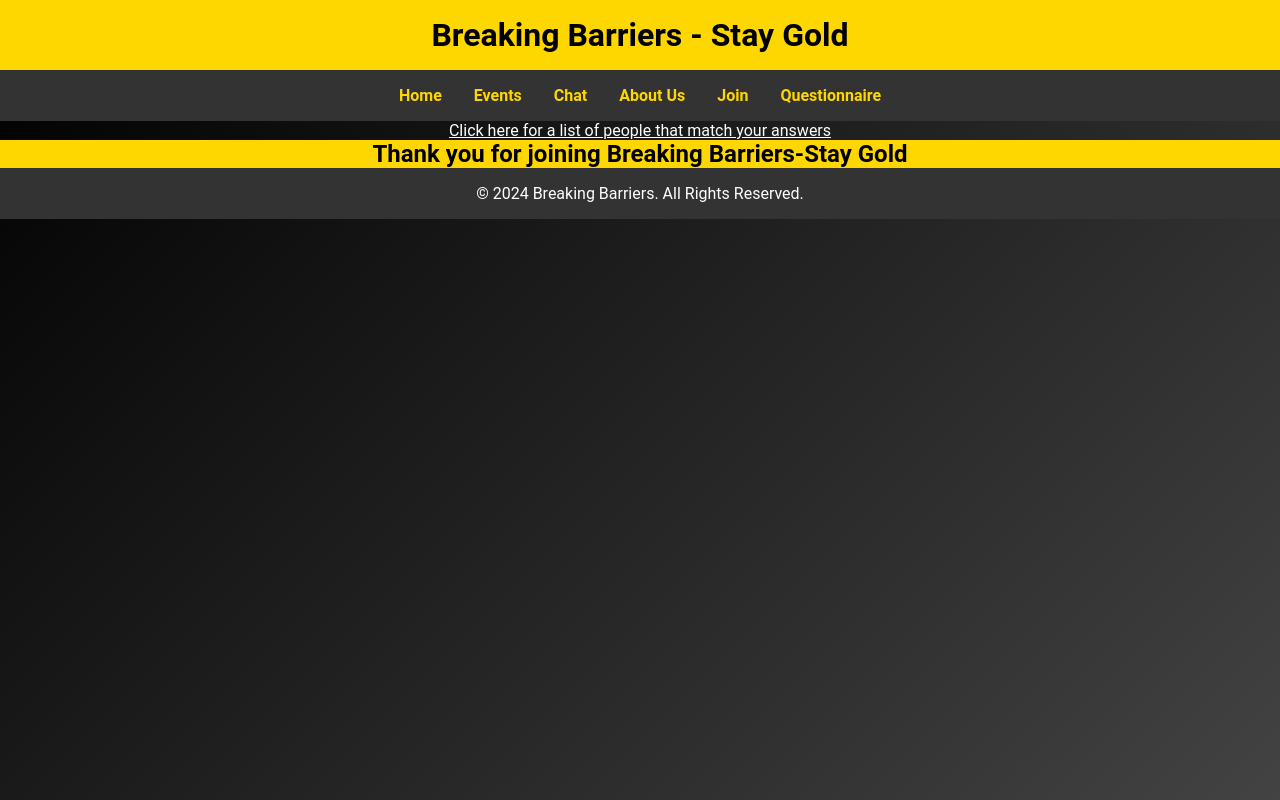
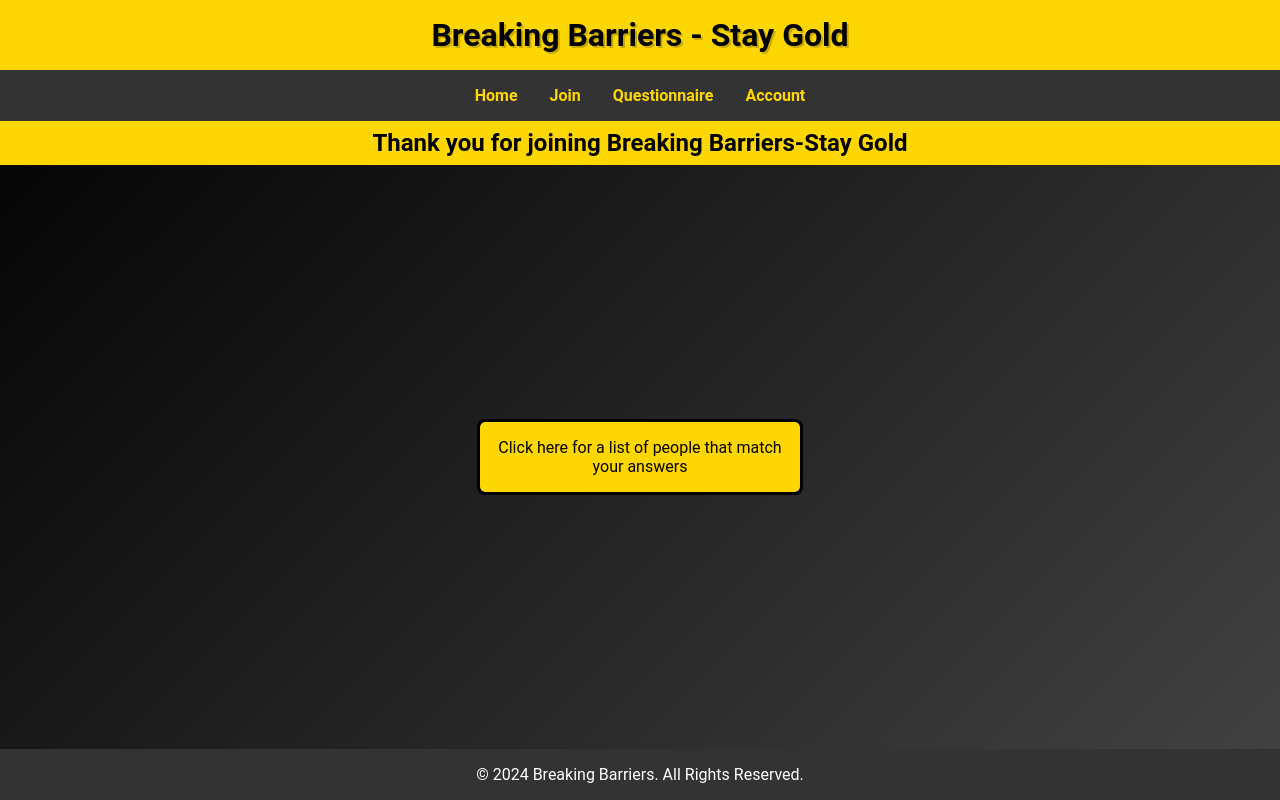
Before and after one commit to Ela-Coding/Ela-Coding, a plain HTML site: page index-signup.html in a window 1280 px wide. Drawn offline with Linux system fonts and the light colour scheme.

Commit message:
big update

```diff
--- /dev/null
+++ b/Account.css
@@ -0,0 +1,85 @@
+* {
+    margin: 0;
+    padding: 0;
+    box-sizing: border-box;
+  }
+
+  body {
+    font-family: 'Roboto', sans-serif;
+    background: linear-gradient(135deg, #000000, #434343);
+    color: #FFFFFF;
+    display: flex;
+    flex-direction: column;
+    min-height: 100vh;
+  }
+
+.submiit {
+    background-color: #ffd700;
+    color: black;
+    padding: 1rem 1rem;
+    box-shadow: 10 8px 8px rgba(0, 0, 0, 0.3);
+    border-radius: 5px;
+    outline: black solid 3px;
+    text-decoration: none;
+    text-align: center;
+    margin: auto;
+    width: 10%;
+}
+
+a:hover {
+scale: 1.1;
+}
+
+
+  h1 {
+    background: #FFD700;
+    color: #000;
+    padding: 1rem 2rem;
+    text-align: center;
+    box-shadow: 0 4px 8px rgba(0, 0, 0, 0.3);
+    text-shadow: #00000034 2px 2px;
+
+  }
+
+  nav {
+    display: flex;
+    justify-content: center;
+    gap: 2rem;
+    background: #333;
+    padding: 1rem 0;
+  }
+
+  nav a {
+    color: #FFD700;
+    text-decoration: none;
+    font-weight: bold;
+    transition: color 0.3s;
+    transition: transform 0.3s;
+  }
+
+  nav a:hover {
+    color: #FFFFFF;
+    transform: scale(1.1);
+      }
+  footer {
+    background: #333;
+    color: #FFFFFF;
+    text-align: center;
+    padding: 1rem 0;
+      }
+
+      .signup {
+          text-align: center;
+          color: #FFD700;
+          height: 100px
+      }
+      .password {
+          text-align: center;
+          color: #FFD700;
+          height: 100px
+      }
+      .age {
+          text-align: center;
+          color: #FFD700;
+          height: 100px;
+      }
--- a/QUESTIONNAIRE.css
+++ b/QUESTIONNAIRE.css
@@ -1,3 +1,13 @@
+h1 {
+    background: #FFD700;
+    color: #000;
+    padding: 1rem 2rem;
+    text-align: center;
+    box-shadow: 0 4px 8px rgba(0, 0, 0, 0.3);
+    text-shadow: #00000034 2px 2px;
+
+}
+
 h2 {
     background-color: #ffd700;
     border-radius: 15px;
@@ -5,6 +15,7 @@ h2 {
     outline: rgb(44, 44, 44) solid 5px;
     box-shadow: 6 4px 10px rgba(0, 0, 0, 0.3);
     text-align: center;
+
 
     }
     body {
@@ -98,10 +109,12 @@ legend {
     text-decoration: none;
     font-weight: bold;
     transition: color 0.3s;
+    transition: transform 0.3s;
   }
 
   nav a:hover {
     color: #FFFFFF;
+    transform: scale(1.1);
   }
   footer {
     background: #333;
--- a/index-signup.html
+++ b/index-signup.html
@@ -36,6 +36,7 @@
     }
 		h2 {
 			text-align: center;
+      padding: 0.5rem 1rem;
 		}
 
     h1 {
@@ -44,6 +45,7 @@
     padding: 1rem 2rem;
     text-align: center;
     box-shadow: 0 4px 8px rgba(0, 0, 0, 0.3);
+    text-shadow: #00000034 2px 2px;
     }
 
     nav {
@@ -59,10 +61,12 @@
       text-decoration: none;
       font-weight: bold;
       transition: color 0.3s;
+      transition: transform 0.3s;
     }
 
     nav a:hover {
       color: #FFFFFF;
+      transform: scale(1.1);
     }
     footer {
       background: #333;
@@ -81,17 +85,29 @@
 			color: white;
 			text-align: center;
 		}
+
+    .submiit {
+    background-color: #ffd700;
+    color: black;
+    padding: 1rem 1rem;
+    box-shadow: 10 8px 8px rgba(0, 0, 0, 0.3);
+    border-radius: 5px;
+    outline: black solid 3px;
+    text-decoration: none;
+    text-align: center;
+    margin: auto;
+    width: 25%;
+    }
   </style>
 	<nav>
     <a href="index.html">Home</a>
-    <a href="index-events.html">Events</a>
-    <a href="#chat">Chat</a>
-    <a href="#about">About Us</a>
 	<a href="index-accout.html">Join</a>
 	<a href="index-questionnaire.html">Questionnaire</a>
+  <a href="index-signup.html">Account</a>
   </nav>
-	<a class="people"href="index-saved-people.html">Click here for a list of people that match your answers</a>
   <h2>Thank you for joining Breaking Barriers-Stay Gold</h2>
+	<a class="submiit"href="index-saved-people.html">Click here for a list of people that match your answers</a>
+
   <footer>
     <p>&copy; 2024 Breaking Barriers. All Rights Reserved.</p>
   </footer>
--- /dev/null
+++ b/index.css
@@ -0,0 +1,142 @@
+* {
+    margin: 0;
+    padding: 0;
+    box-sizing: border-box;
+  }
+
+  body {
+    font-family: 'Roboto', sans-serif;
+    background: linear-gradient(135deg, #000000, #434343);
+    color: #FFFFFF;
+    display: flex;
+    flex-direction: column;
+    min-height: 100vh;
+  }
+
+  header {
+    background: #FFD700;
+    color: #000;
+    padding: 1rem 2rem;
+    text-align: center;
+    box-shadow: 0 4px 8px rgba(0, 0, 0, 0.3);
+    text-shadow: #00000034 2px 2px;
+  }
+
+  nav {
+    display: flex;
+    justify-content: center;
+    gap: 2rem;
+    background: #333;
+    padding: 1rem 0;
+  }
+
+  nav a {
+    color: #FFD700;
+    text-decoration: none;
+    font-weight: bold;
+    transition: color 0.3s;
+    transition: transform 0.3s;
+  }
+
+  nav a:hover {
+    color: #FFFFFF;
+    transform: scale(1.1);
+  }
+
+  .container {
+    flex: 1;
+    padding: 2rem;
+    display: grid;
+    grid-template-columns: 1fr 3fr;
+    gap: 2rem;
+  }
+
+  .sidebar {
+    background: #1E1E1E;
+    padding: 1.5rem;
+    border-radius: 10px;
+    box-shadow: 0 4px 8px rgba(0, 0, 0, 0.5);
+  }
+
+  .main-content {
+    background: #2E2E2E;
+    padding: 2rem;
+    border-radius: 10px;
+    box-shadow: 0 4px 8px rgba(0, 0, 0, 0.5);
+  }
+
+  .event-card {
+    background: #FFD700;
+    color: #000;
+    padding: 1rem;
+    margin-bottom: 1rem;
+    border-radius: 8px;
+    box-shadow: 0 4px 8px rgba(0, 0, 0, 0.3);
+    transition: transform 0.3s;
+  }
+
+  .event-card:hover {
+    transform: scale(1.05);
+  }
+
+  footer {
+    background: #333;
+    color: #FFFFFF;
+    text-align: center;
+    padding: 1rem 0;
+  }
+
+  .chat-box {
+    position: fixed;
+    bottom: 20px;
+    right: 20px;
+    background: #FFD700;
+    color: #000;
+    width: 300px;
+    border-radius: 10px;
+    box-shadow: 0 4px 8px rgba(0, 0, 0, 0.3);
+    overflow: hidden;
+  }
+
+  .chat-header {
+    background: #333;
+    color: #FFD700;
+    padding: 0.75rem;
+    font-weight: bold;
+  }
+
+  .chat-messages {
+    height: 200px;
+    padding: 1rem;
+    overflow-y: auto;
+    background: #1E1E1E;
+  }
+
+  .chat-input {
+    display: flex;
+    border-top: 1px solid #ccc;
+  }
+
+  .chat-input input {
+    flex: 1;
+    padding: 0.75rem;
+    border: none;
+    outline: none;
+  }
+
+  .chat-input button {
+    background: #333;
+    color: #FFD700;
+    border: none;
+    padding: 0 1rem;
+    cursor: pointer;
+    transition: background 0.3s;
+  }
+
+  .chat-input button:hover {
+    background: #FFD700;
+    color: #000;
+  }
+    .aibot {
+        color: black;
+    }
```
Also changed, not shown: index-accout.html (+6 -68 lines), index-events.html (+1 -0 lines), index-questionnaire.html (+1 -3 lines), index.html (+2 -144 lines). Lines whose indentation alone changed are shown as unchanged.
